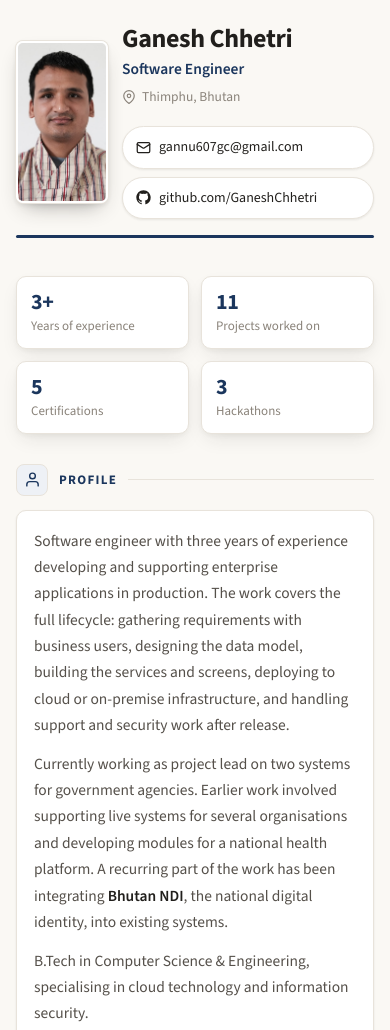
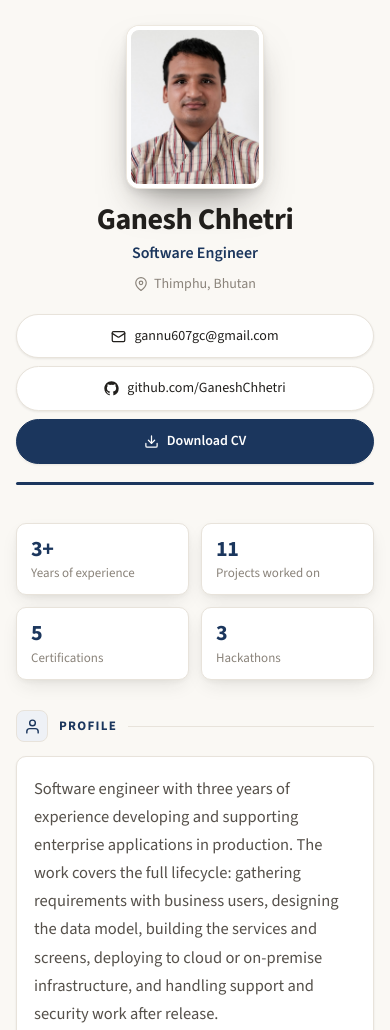
Before and after one commit to GaneshChhetri/GaneshChhetri.github.io, a plain HTML site: page index.html in a window 390 px wide. Shown: the top 1030 px of the page. Drawn offline with nearby package versions, Linux system fonts and the light colour scheme.

Commit message:
add downloadable cv, larger centred photo on small screens

```diff
--- a/index.html
+++ b/index.html
@@ -118,6 +118,8 @@ svg{display:block;flex:none}
   transition:border-color .16s ease,color .16s ease,transform .16s ease;
 }
 .hlink:hover{border-color:var(--navy);color:var(--navy);transform:translateY(-1px)}
+.hlink.primary{background:var(--navy);border-color:var(--navy);color:#fff;font-weight:600}
+.hlink.primary:hover{background:#162c4c;border-color:#162c4c;color:#fff}
 
 /* ============================================================ facts */
 .facts{
@@ -238,7 +240,7 @@ svg{display:block;flex:none}
 
 /* ============================================================ closing */
 .contact-card{border-top:3px solid var(--navy)}
-.contact-grid{display:grid;grid-template-columns:repeat(3,minmax(0,1fr));gap:12px;margin-top:16px}
+.contact-grid{display:grid;grid-template-columns:repeat(2,minmax(0,1fr));gap:12px;margin-top:16px}
 .ctile{
   display:flex;align-items:center;gap:13px;
   padding:14px 15px;border:1px solid var(--line);border-radius:9px;
@@ -283,47 +285,34 @@ a.ctile:hover{border-color:var(--navy);transform:translateY(-2px);box-shadow:var
   .contact-grid{grid-template-columns:1fr}
 }
 @media (max-width:560px){
-  .ctile{padding:12px 13px;gap:11px}
-  .ctile-ico{width:36px;height:36px;border-radius:9px}
-}
-@media (max-width:600px){
-  /* role badge and client name each get their own line */
-  .for{display:block;margin-left:0;margin-top:-2px;margin-bottom:2px;line-height:1.4}
-  .badge{margin-bottom:4px}
-  /* title and date read left to right instead of pushed to opposite edges */
-  .exp-top{justify-content:flex-start;gap:6px 10px}
-  .exp-top h3{font-size:17.5px;flex:1 1 100%}
-  .item-top{display:block}
-  .item-top .y{display:block;margin-top:2px}
-  .lead{font-size:15.5px}
-  .desc{font-size:15px}
-}
-@media (max-width:560px){
-  /* keep the photo beside the name instead of stranding it on its own row */
-  .hero{padding-top:24px;padding-bottom:18px}
-  .hero-grid{grid-template-columns:auto minmax(0,1fr);gap:14px;align-items:center}
+  /* centre the header so the photo can be large without stranding it */
+  .hero{padding-top:26px;padding-bottom:18px}
+  .hero-grid{grid-template-columns:1fr;justify-items:center;text-align:center;gap:15px}
   .avatar{
-    width:92px;border-radius:7px;border-width:2px;
+    width:136px;border-radius:12px;border-width:4px;
     box-shadow:
       0 0 0 1px var(--line),
-      0 2px 4px rgba(42,39,35,.10),
-      0 10px 20px -9px rgba(42,39,35,.45);
+      0 3px 8px rgba(42,39,35,.13),
+      0 20px 38px -14px rgba(42,39,35,.55);
+    filter:contrast(1.05) saturate(1.04);
   }
-  .hero h1{font-size:26px;letter-spacing:-.015em;line-height:1.15}
-  .hero .title{font-size:15.5px;margin-top:2px}
-  .hero .loc{font-size:13.5px;margin-top:5px}
-  .hero-links{gap:8px;margin-top:14px}
+  .hero h1{font-size:30px;letter-spacing:-.015em;line-height:1.12}
+  .hero .title{font-size:16px;margin-top:3px}
+  .hero .loc{font-size:14px;margin-top:7px}
+  .hero-links{gap:8px;margin-top:15px;justify-content:center;width:100%}
   .hlink{
-    flex:1 1 100%;justify-content:flex-start;
-    padding:9px 13px;font-size:14px;overflow-wrap:anywhere;
+    flex:1 1 100%;justify-content:center;
+    padding:10px 14px;font-size:14px;overflow-wrap:anywhere;
   }
-  .rule-head{margin-top:16px}
+  .rule-head{margin-top:18px}
 
   .fact{padding:13px 14px}
   .fact .n{font-size:22px}
   .timeline{padding-left:22px}
   .timeline::before{left:5px}
   .tl-node::before{left:-22px;width:10px;height:10px}
+  .ctile{padding:12px 13px;gap:11px}
+  .ctile-ico{width:36px;height:36px;border-radius:9px}
 }
 @media (prefers-reduced-motion:reduce){
   *{transition:none!important}
@@ -351,6 +340,10 @@ a.ctile:hover{border-color:var(--navy);transform:translateY(-2px);box-shadow:var
         <a class="hlink" href="https://github.com/GaneshChhetri" target="_blank" rel="noopener">
           <svg width="15" height="15" viewBox="0 0 24 24" fill="currentColor" aria-hidden="true"><path d="M12 .5C5.73.5.5 5.73.5 12c0 5.08 3.29 9.39 7.86 10.91.58.11.79-.25.79-.56 0-.28-.01-1.02-.02-2-3.2.7-3.88-1.54-3.88-1.54-.52-1.34-1.28-1.69-1.28-1.69-1.05-.72.08-.7.08-.7 1.16.08 1.77 1.19 1.77 1.19 1.03 1.77 2.7 1.26 3.36.96.1-.75.4-1.26.73-1.55-2.55-.29-5.24-1.28-5.24-5.69 0-1.26.45-2.29 1.19-3.09-.12-.29-.52-1.46.11-3.05 0 0 .97-.31 3.18 1.18a11 11 0 0 1 5.79 0c2.2-1.49 3.17-1.18 3.17-1.18.63 1.59.23 2.76.12 3.05.74.8 1.19 1.83 1.19 3.09 0 4.42-2.7 5.4-5.26 5.68.41.36.78 1.06.78 2.14 0 1.55-.01 2.8-.01 3.18 0 .31.2.68.8.56A11.51 11.51 0 0 0 23.5 12C23.5 5.73 18.27.5 12 .5Z"/></svg>
           github.com/GaneshChhetri
+        </a>
+        <a class="hlink primary" href="assets/Ganesh_Chhetri_CV.pdf" download>
+          <svg width="15" height="15" viewBox="0 0 24 24" fill="none" stroke="currentColor" stroke-width="2" stroke-linecap="round" stroke-linejoin="round" aria-hidden="true"><path d="M21 15v4a2 2 0 0 1-2 2H5a2 2 0 0 1-2-2v-4"/><path d="M7 10l5 5 5-5"/><path d="M12 15V3"/></svg>
+          Download CV
         </a>
       </div>
     </div>
@@ -614,6 +607,10 @@ a.ctile:hover{border-color:var(--navy);transform:translateY(-2px);box-shadow:var
           <span class="ctile-ico"><svg width="17" height="17" viewBox="0 0 24 24" fill="currentColor" aria-hidden="true"><path d="M12 .5C5.73.5.5 5.73.5 12c0 5.08 3.29 9.39 7.86 10.91.58.11.79-.25.79-.56 0-.28-.01-1.02-.02-2-3.2.7-3.88-1.54-3.88-1.54-.52-1.34-1.28-1.69-1.28-1.69-1.05-.72.08-.7.08-.7 1.16.08 1.77 1.19 1.77 1.19 1.03 1.77 2.7 1.26 3.36.96.1-.75.4-1.26.73-1.55-2.55-.29-5.24-1.28-5.24-5.69 0-1.26.45-2.29 1.19-3.09-.12-.29-.52-1.46.11-3.05 0 0 .97-.31 3.18 1.18a11 11 0 0 1 5.79 0c2.2-1.49 3.17-1.18 3.17-1.18.63 1.59.23 2.76.12 3.05.74.8 1.19 1.83 1.19 3.09 0 4.42-2.7 5.4-5.26 5.68.41.36.78 1.06.78 2.14 0 1.55-.01 2.8-.01 3.18 0 .31.2.68.8.56A11.51 11.51 0 0 0 23.5 12C23.5 5.73 18.27.5 12 .5Z"/></svg></span>
           <span class="ctile-body"><span class="k">GitHub</span><span class="v">GaneshChhetri</span></span>
         </a>
+        <a class="ctile" href="assets/Ganesh_Chhetri_CV.pdf" download>
+          <span class="ctile-ico"><svg width="15" height="15" viewBox="0 0 24 24" fill="none" stroke="currentColor" stroke-width="2" stroke-linecap="round" stroke-linejoin="round" aria-hidden="true"><path d="M21 15v4a2 2 0 0 1-2 2H5a2 2 0 0 1-2-2v-4"/><path d="M7 10l5 5 5-5"/><path d="M12 15V3"/></svg></span>
+          <span class="ctile-body"><span class="k">Curriculum Vitae</span><span class="v">Download PDF</span></span>
+        </a>
         <div class="ctile">
           <span class="ctile-ico"><svg width="17" height="17" viewBox="0 0 24 24" fill="none" stroke="currentColor" stroke-width="2" stroke-linecap="round" stroke-linejoin="round" aria-hidden="true"><path d="M21 10c0 7-9 13-9 13s-9-6-9-13a9 9 0 0 1 18 0Z"/><circle cx="12" cy="10" r="3"/></svg></span>
           <span class="ctile-body"><span class="k">Location</span><span class="v">Thimphu, Bhutan</span></span>
```
Also changed, not shown: 1 other file.
